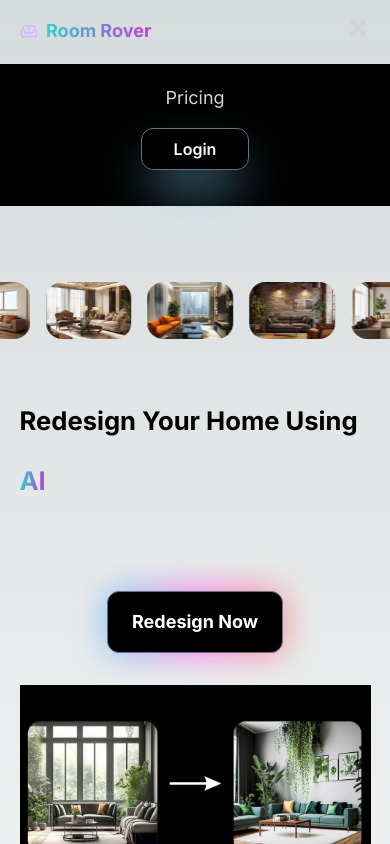
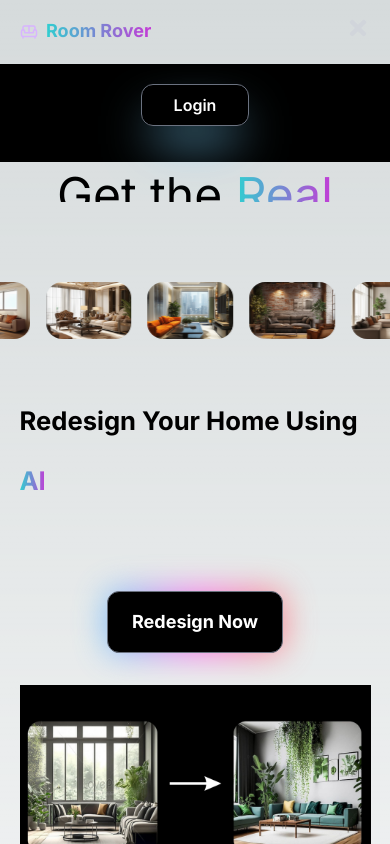
Before and after one commit to ighmaZ/Room-Rover, a Next.js app: page / in a window 390 px wide. Both pictures are taken after a click on the button 358 px from the left and 28 px from the top of the page. Shown: the top 844 px of the page. Built offline with nearby package versions, Linux system fonts and the light colour scheme.

Commit message:
fix pricing navbar

```diff
--- a/app/components/navbar/Navbar.tsx
+++ b/app/components/navbar/Navbar.tsx
@@ -69,13 +69,16 @@ const Navbar = () => {
           menuOpen ? "flex" : "hidden"
         } flex-col md:flex-row absolute md:static top-16 left-0 w-full md:w-auto bg-black md:bg-transparent z-20 p-5 md:p-0`}
       >
+        {user ? (
+          <div className="md:flex">
+            <div>
               <button
                 onClick={() => router.push("/pricing")}
-          className="text-gray-300 text-lg hover:text-gray-500 mb-4 md:mb-0 md:mr-10"
+                className="text-gray-300 text-lg hover:text-gray-500 mb-4 md:mb-0 md:mr-10 mt-1"
               >
                 Pricing
               </button>
-        {user ? (
+            </div>
             <div className="relative">
               <button onClick={toggleTooltip} className="focus:outline-none">
                 <img
@@ -113,6 +116,7 @@ const Navbar = () => {
                 </div>
               )}
             </div>
+          </div>
         ) : (
           <button
             type="button"
```
Lines whose indentation alone changed are shown as unchanged.
